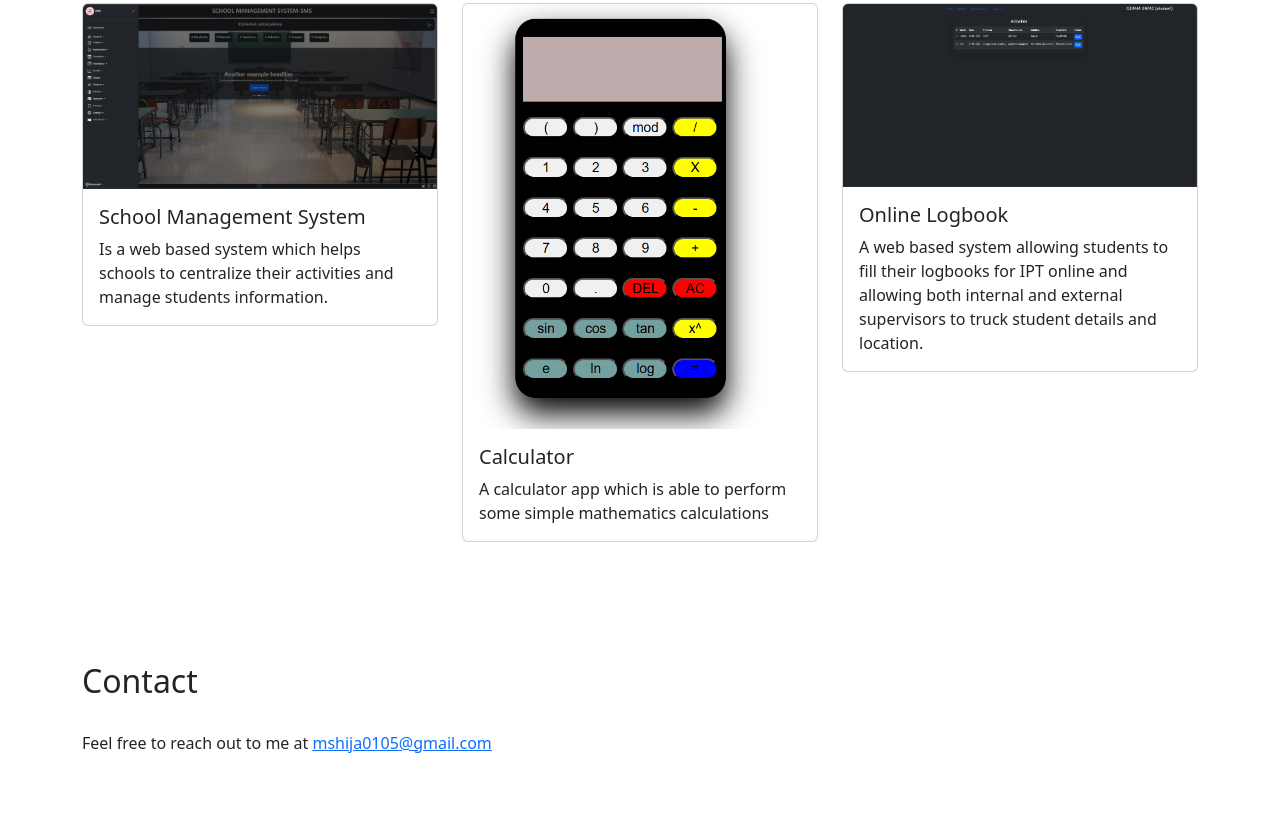
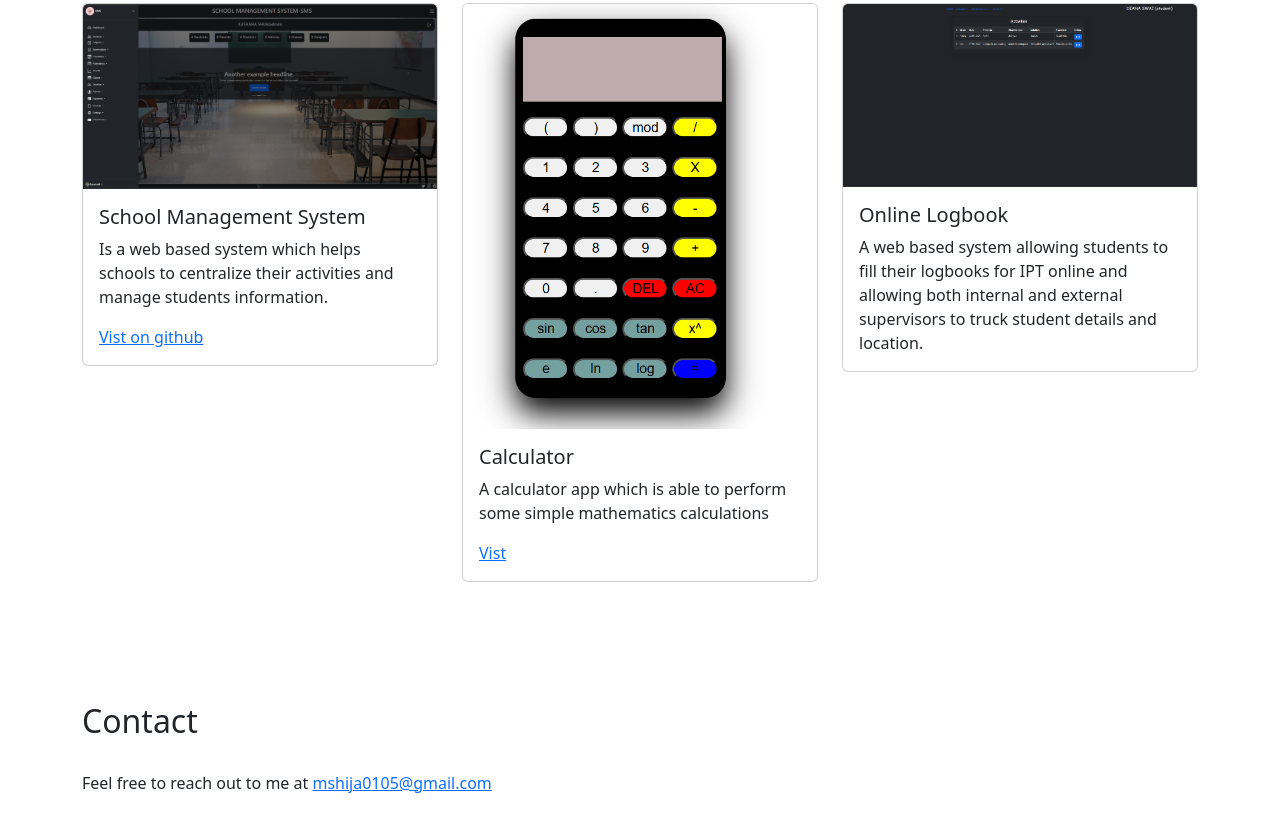
Before and after one commit to EngShija/AbouMe, a plain HTML site: page index.html in a window 1280 px wide. Shown: the part 878-1709 px from the top of the page. Drawn offline with nearby package versions, Linux system fonts and the light colour scheme.

Commit message:
Added links

```diff
--- a/index.html
+++ b/index.html
@@ -122,6 +122,7 @@
             <div class="card-body">
               <h5 class="card-title">School Management System</h5>
               <p class="card-text">Is a web based system which helps schools to centralize their activities and manage students information.</p>
+              <a href="https://github.com/EngShija/E-SMS-OOP">Vist on github</a>
             </div>
           </div>
         </div>
@@ -135,6 +136,7 @@
             <div class="card-body">
               <h5 class="card-title">Calculator</h5>
               <p class="card-text">A calculator app which is able to perform some simple mathematics calculations</p>
+              <a href="https://mycalculatorappl.netlify.app/">Vist</a>
             </div>
           </div>
         </div>
```
